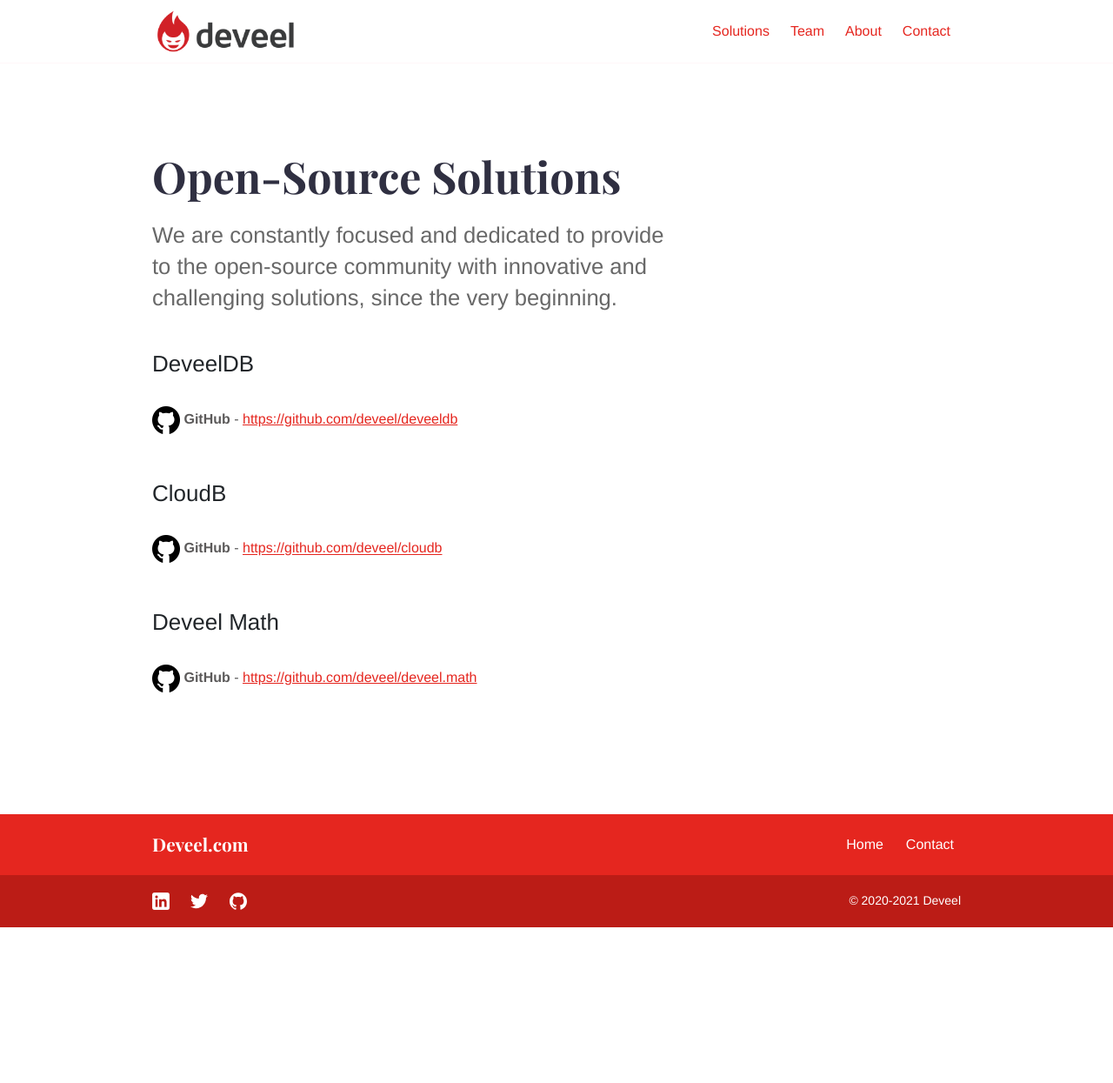
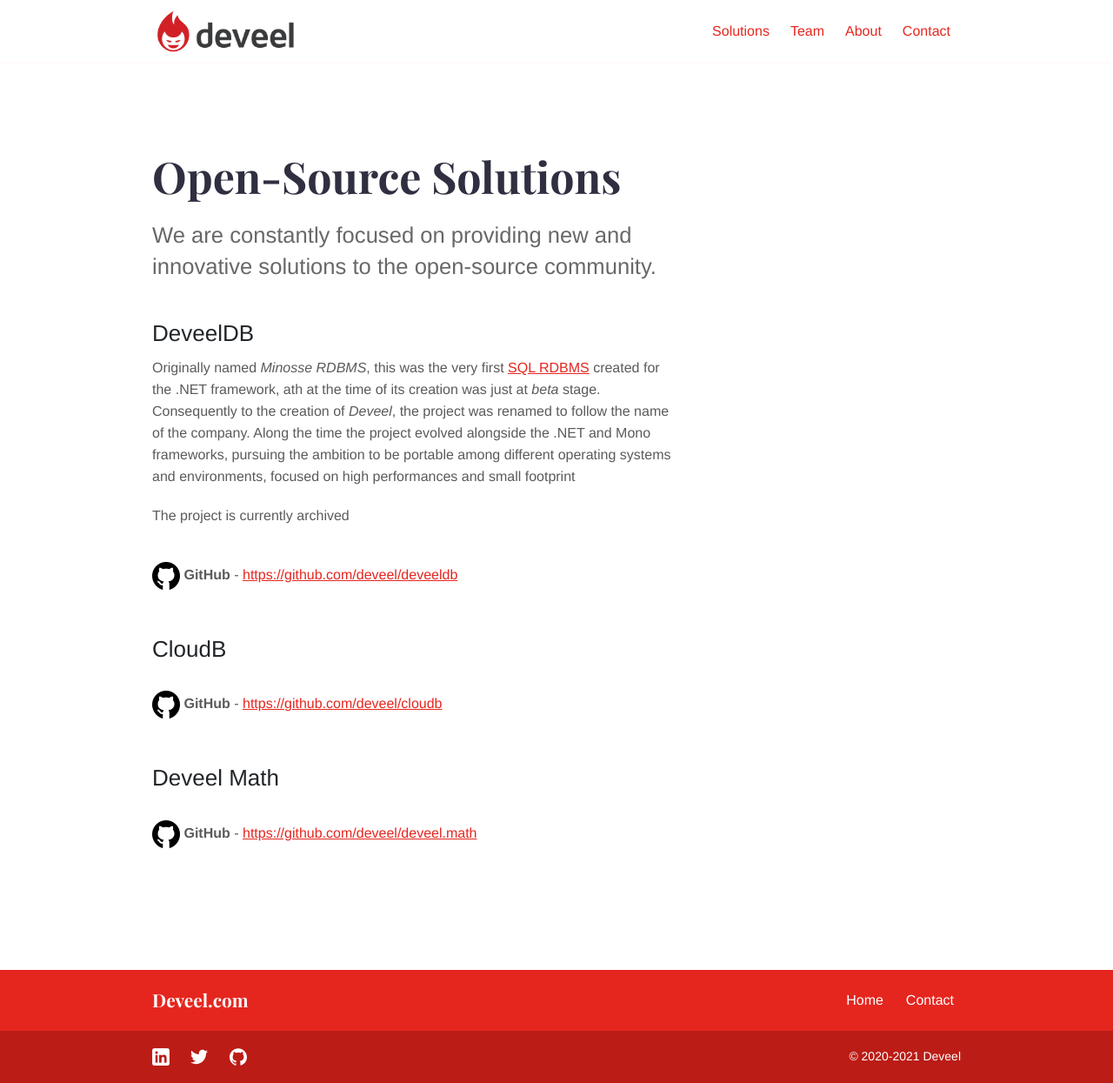
Before and after one commit to deveel/deveel.com, a Jekyll site: the page built from _services/open-source.md, in a window 1280 px wide. Shown: the whole page at 87% size. Built offline with Jekyll 4.4.1, drawn with Linux system fonts in a browser that asks for light colours; before the commit the page ends 1066 px from its top, so only the background shows below that.

Commit message:
further contents and changes

```diff
--- a/_data/features.json
+++ b/_data/features.json
@@ -6,7 +6,7 @@
   },
   {
     "title": "Clean Architecture",
-    "description": "",
+    "description": "Consistent usage of best practices in the design and development of software solutions",
     "image": "images/features/blueprint.png"
   },
   {
--- a/_data/seo.yml
+++ b/_data/seo.yml
@@ -1,4 +1,4 @@
-google_analytics_id: ""
+google_analytics_id: "UA-26171586-1"
 meta_twitter_site: "@deveeldotcom"
 meta_twitter_creator: "@deveeldotcom"
 copyright_text: '© 2020-2021 Deveel'
--- a/_services/open-source.md
+++ b/_services/open-source.md
@@ -1,12 +1,18 @@
 ---
 title: "Open-Source Solutions"
 featured: true
-weight: 1
+weight: 2
 ---
 
-We are constantly focused and dedicated to provide to the open-source community with innovative and challenging solutions, since the very beginning.
+We are constantly focused on providing new and innovative solutions to the open-source community.
+
 
 ## DeveelDB
+
+Originally named _Minosse RDBMS_, this was the very first [SQL RDBMS](https://en.wikipedia.org/wiki/Relational_database) created for the .NET framework, ath at the time of its creation was just at _beta_ stage. Consequently to the creation of _Deveel_, the project was renamed to follow the name of the company.
+Along the time the project evolved alongside the .NET and Mono frameworks, pursuing the ambition to be portable among different operating systems and environments, focused on high performances and small footprint
+
+The project is currently archived
 
 ![GitHub](/images/social/github-black.png) **GitHub** - [https://github.com/deveel/deveeldb](https://github.com/deveel/deveedb)
 
```
Also changed, not shown: _services/communications.md (added, +17 -0 lines), _team/antonello-provenzano.md (+4 -2 lines), images/foreign-16x16.png (added), images/foreign-24x24.png (added), images/foreign.png (added).
